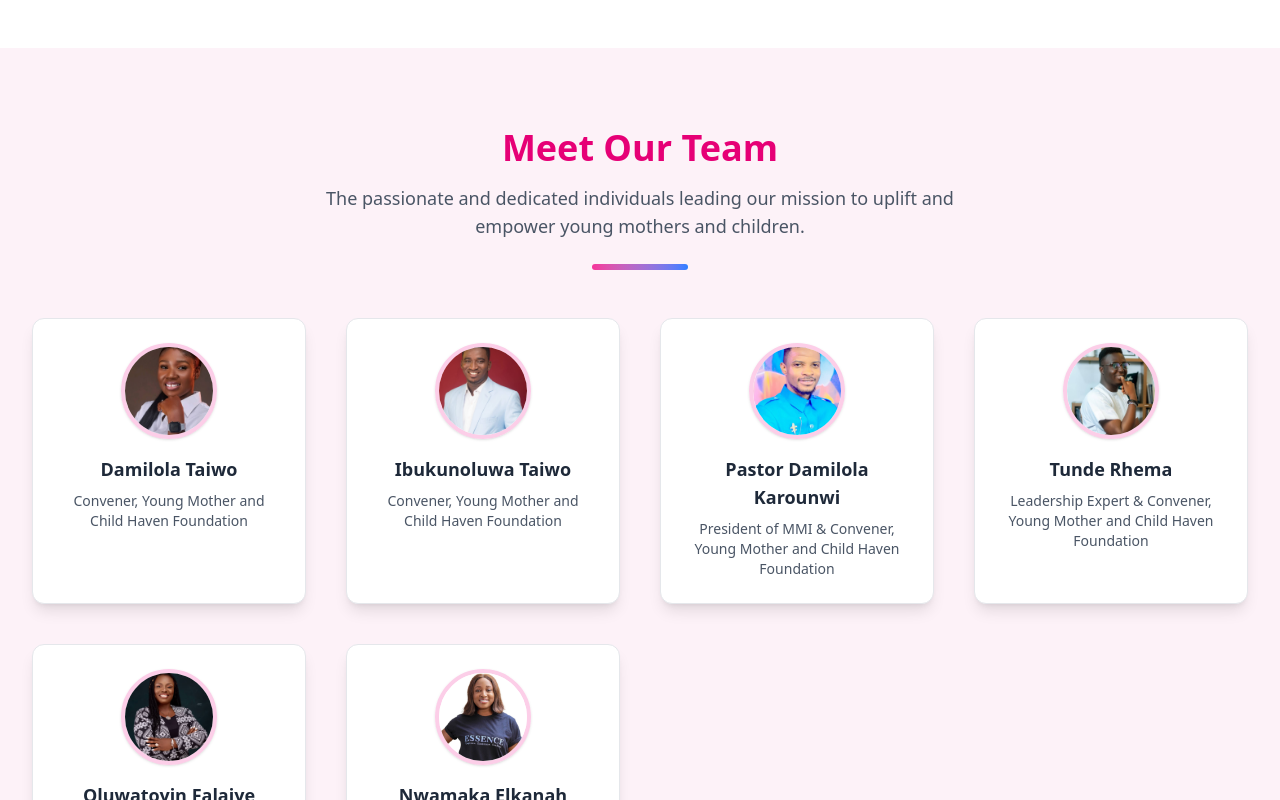
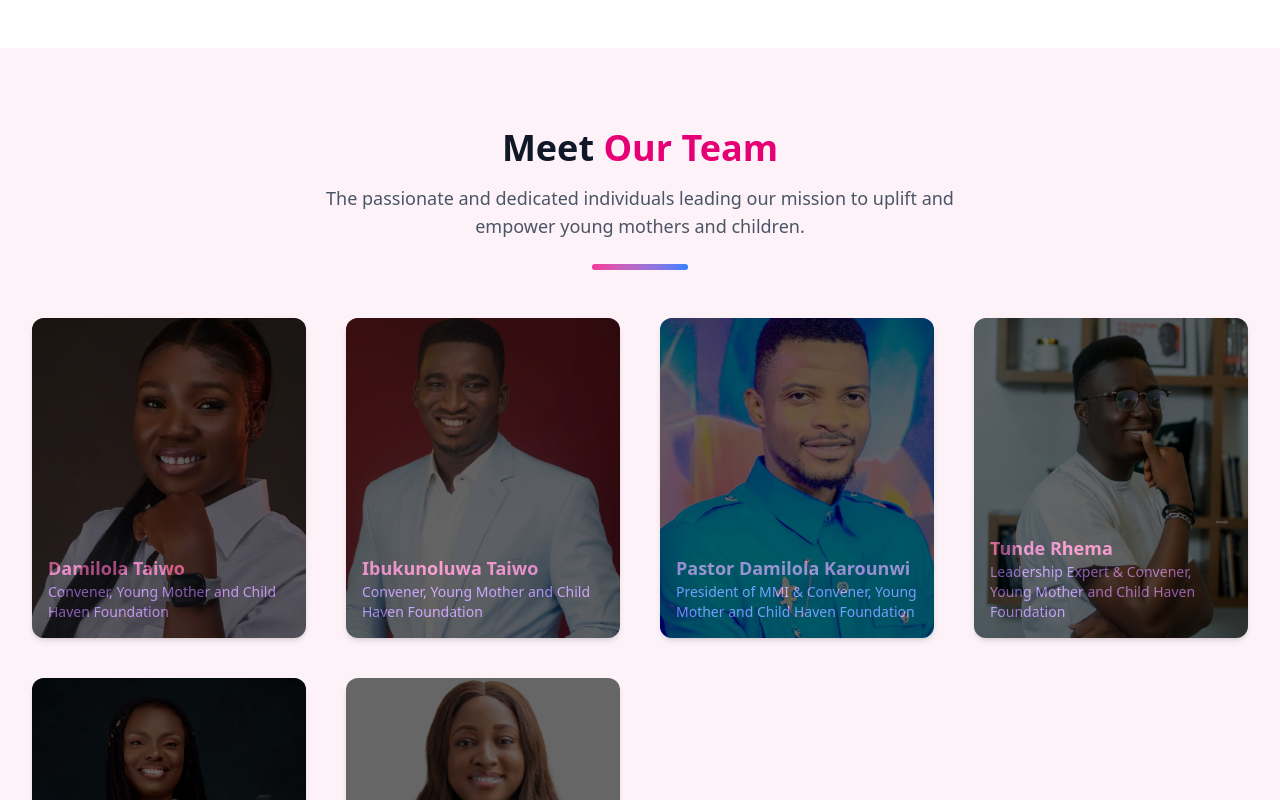
Before and after one commit to Ibthecoder/ChildFoundation, a React (Vite) app: page /about in a window 1280 px wide. Shown: the part 1880-2680 px from the top of the page. Built offline with nearby package versions, Linux system fonts and the light colour scheme.

Commit message:
changes made

```diff
--- a/src/sections/About.jsx
+++ b/src/sections/About.jsx
@@ -41,7 +41,8 @@
     },
     {
       name: "Nwamaka Elkanah",
-      title: "I'm a Ghost Writer and Lead Copywriter at LightLines(a copywriting and storytelling agency).",
+      title:
+        "I'm a Ghost Writer and Lead Copywriter at LightLines(a copywriting and storytelling agency).",
       image: nwamakaelkanah,
     },
   ];
@@ -91,10 +92,7 @@
       </div>
 
       {/* About Section */}
-      <section
-        id="about-content"
-        className="py-16 bg-white sm:py-20 lg:py-28"
-      >
+      <section id="about-content" className="py-16 bg-white sm:py-20 lg:py-28">
         <div className="max-w-7xl mx-auto px-4 sm:px-6 lg:px-8">
           <div className="text-center mb-16">
             <span className="inline-block px-4 py-2 mb-4 text-sm font-semibold tracking-wider text-pink-600 uppercase bg-pink-100 rounded-full">
@@ -102,9 +100,7 @@
             </span>
             <h1 className="text-5xl font-bold text-gray-900">
               About{" "}
-              <span className="text-pink-500">
-                Young Mother & Child Haven
-              </span>
+              <span className="text-pink-500">Young Mother & Child Haven</span>
             </h1>
             <div className="mt-6 h-1.5 w-24 bg-gradient-to-r from-pink-500 to-blue-500 mx-auto rounded-full"></div>
           </div>
@@ -195,30 +191,38 @@
       <section className="py-20 bg-pink-50" id="team">
         <div className="max-w-7xl mx-auto px-4 sm:px-6 lg:px-8">
           <div className="text-center mb-12">
-            <h2 className="text-4xl font-extrabold text-pink-600">Meet Our Team</h2>
+            <h2 className="text-4xl font-extrabold text-gray-900">
+              Meet <span className="text-pink-600">Our Team</span>
+            </h2>
             <p className="mt-4 text-lg text-gray-600 max-w-2xl mx-auto">
-              The passionate and dedicated individuals leading our mission to uplift and empower young mothers and children.
+              The passionate and dedicated individuals leading our mission to
+              uplift and empower young mothers and children.
             </p>
             <div className="mt-6 h-1.5 w-24 bg-gradient-to-r from-pink-500 to-blue-500 mx-auto rounded-full"></div>
           </div>
 
-          <div className="grid gap-10 sm:grid-cols-2 lg:grid-cols-3 xl:grid-cols-4">
+          <div className="grid gap-10 sm:grid-cols-2 md:grid-cols-3 lg:grid-cols-4">
             {teamMembers.map((member, index) => (
               <div
                 key={index}
-                className="bg-white border border-gray-200 rounded-xl shadow-lg p-6 text-center transition-all duration-300 hover:shadow-xl hover:-translate-y-1"
+                className="relative group h-80 rounded-xl overflow-hidden shadow-md hover:shadow-xl transition-all duration-300"
               >
-                <div className="w-24 h-24 mx-auto mb-4">
-                  <img
-                    src={member.image}
-                    alt={member.name}
-                    className="rounded-full object-cover w-full h-full border-4 border-pink-200 shadow-sm"
-                  />
+                {/* Team member image */}
+                <img
+                  src={member.image}
+                  alt={member.name}
+                  className="w-full h-full object-cover group-hover:scale-105 transition-transform duration-300"
+                />
+
+                {/* Overlay with name and title */}
+                <div className="absolute inset-0 flex flex-col bg-black opacity-60 justify-end p-4 transition-all duration-300">
+                  <h3 className="text-lg font-semibold text-pink-400 drop-shadow-lg">
+                    {member.name}
+                  </h3>
+                  <p className="text-sm text-purple-400 drop-shadow-md">
+                    {member.title}
+                  </p>
                 </div>
-                <h3 className="text-lg font-semibold text-gray-800">
-                  {member.name}
-                </h3>
-                <p className="mt-2 text-sm text-gray-600">{member.title}</p>
               </div>
             ))}
           </div>
```
